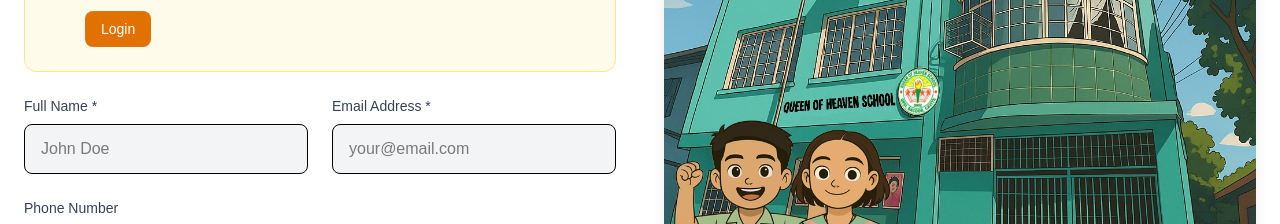
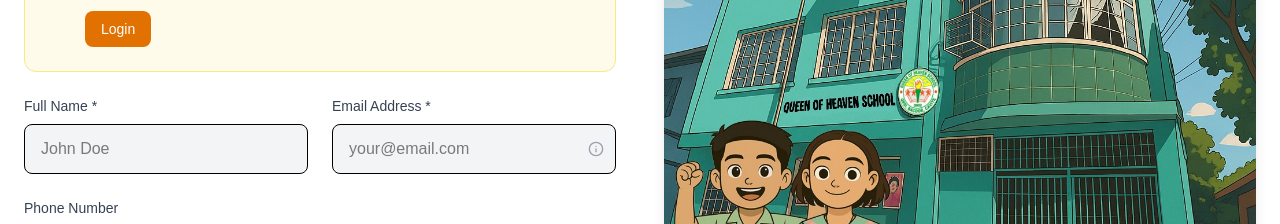
Before and after one commit to ezzzep/QHS---Website, a Next.js app: page /contact in a window 1280 px wide. Shown: the part 920-1144 px from the top of the page. Built offline with nearby package versions, Linux system fonts and the light colour scheme; no server answers.

Commit message:
contact page done

```diff
--- a/src/app/contact/page.tsx
+++ b/src/app/contact/page.tsx
@@ -14,6 +14,7 @@ import {
   AlertCircle,
   Lock,
   Loader2,
+  Info,
 } from "lucide-react";
 import { useAuth } from "@/hooks/useAuth";
 
@@ -43,7 +44,6 @@ export default function ContactPage() {
   const [submitted, setSubmitted] = useState<boolean>(false);
   const [isSubmitting, setIsSubmitting] = useState<boolean>(false);
   const [errors, setErrors] = useState<FormErrors>({});
-
 
   const validateForm = (): FormErrors => {
     const newErrors: FormErrors = {};
@@ -266,17 +266,26 @@ export default function ContactPage() {
                     <label className="block text-sm font-medium text-gray-700 mb-2">
                       Email Address *
                     </label>
+                    <div className="relative">
                       <input
                         type="email"
                         name="email"
                         value={user?.email || ""}
                         onChange={() => {}}
                         disabled={true}
+                        title="This cannot be edited. Change logged in user account if you want to change the email."
                         className={`w-full px-4 py-3 rounded-lg border text-black placeholder:text-gray-300${
                           errors.email ? "border-red-500" : "border-gray-300"
-                      } bg-gray-100 cursor-not-allowed focus:ring-2 focus:ring-green-500 focus:border-transparent transition-all duration-200`}
+                        } bg-gray-100 cursor-not-allowed focus:ring-2 focus:ring-green-500 focus:border-transparent transition-all duration-200 pr-10`}
                         placeholder="your@email.com"
                       />
+                      <div
+                        className="absolute inset-y-0 right-0 flex items-center pr-3 pointer-events-none"
+                        title="This cannot be edited. Change logged in user account if you want to change the email."
+                      >
+                        <Info className="w-4 h-4 text-gray-400" />
+                      </div>
+                    </div>
                     {errors.email && (
                       <p className="mt-1 text-sm text-red-600 flex items-center">
                         <AlertCircle className="w-4 h-4 mr-1" />
```
Lines whose indentation alone changed are shown as unchanged.
